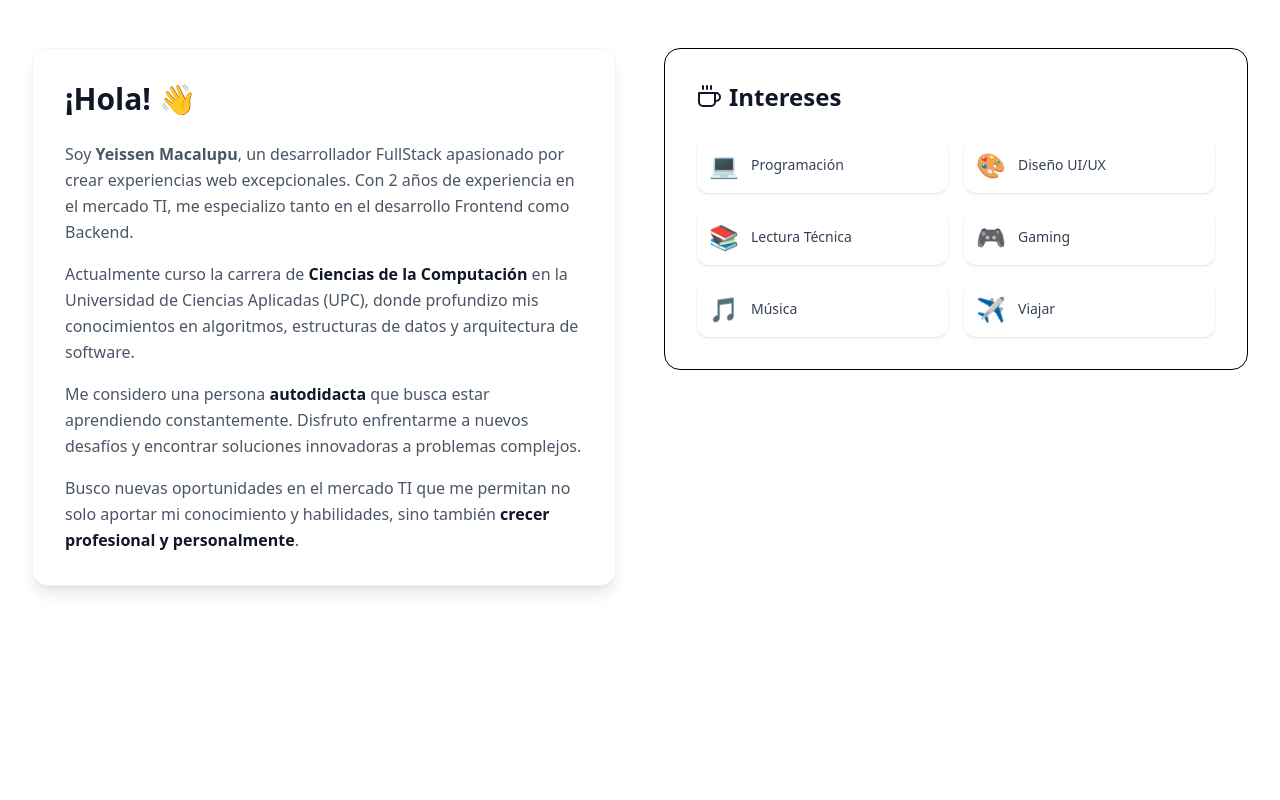
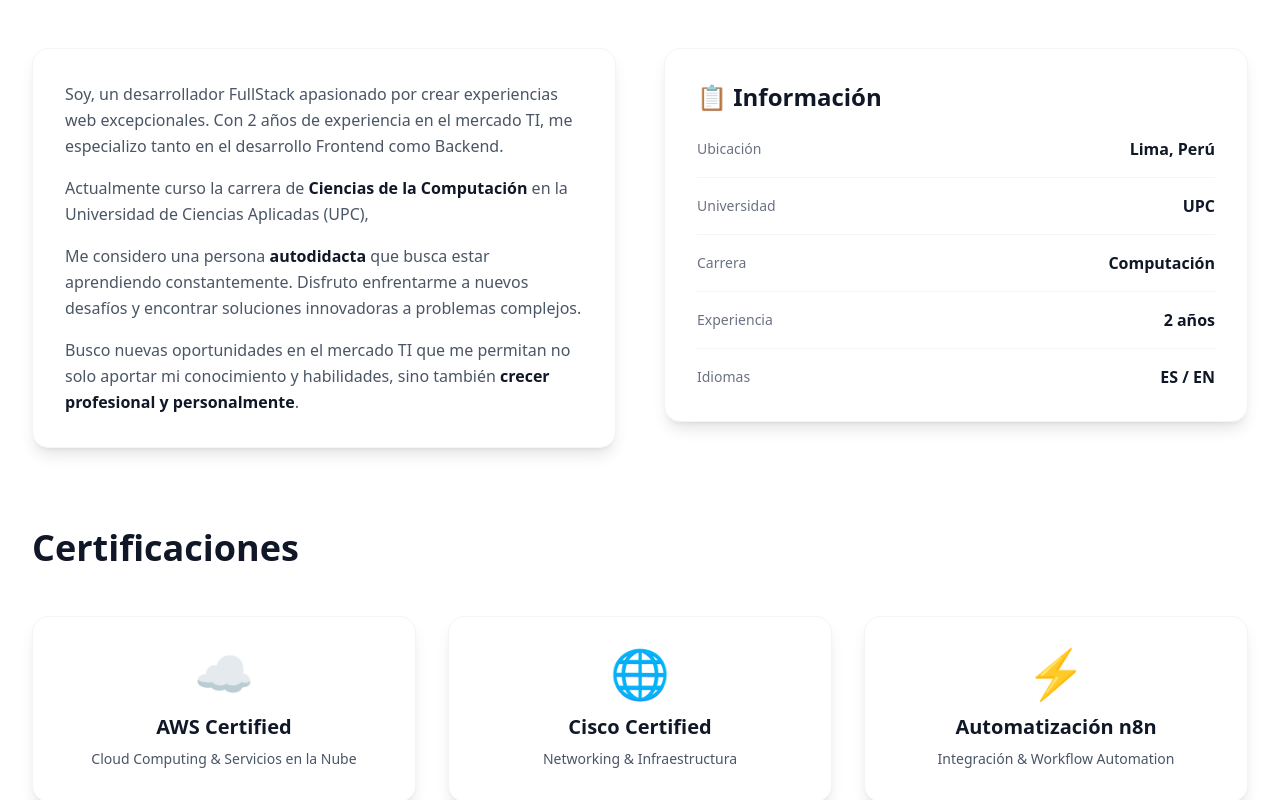
Before and after one commit to YeisonMC/mi-portafolio-v2, a React (Vite) app: page / in a window 1280 px wide. Shown: the part 1040-1840 px from the top of the page. Built offline with nearby package versions, Linux system fonts and the light colour scheme.

Commit message:
cambios en el footer para la navegacion de links

```diff
--- a/src/pages/about/About.tsx
+++ b/src/pages/about/About.tsx
@@ -1,5 +1,4 @@
 import { motion, type Variants } from "framer-motion";
-import { FiCoffee } from "react-icons/fi";
 
 const About = () => {
   // Variants consistentes con HeroSection
@@ -50,13 +49,22 @@ const About = () => {
     },
   };
 
-  const interests = [
-    { icon: "💻", name: "Programación" },
-    { icon: "🎨", name: "Diseño UI/UX" },
-    { icon: "📚", name: "Lectura Técnica" },
-    { icon: "🎮", name: "Gaming" },
-    { icon: "🎵", name: "Música" },
-    { icon: "✈️", name: "Viajar" },
+  const certifications = [
+    {
+      icon: "☁️",
+      name: "AWS Certified",
+      description: "Cloud Computing & Servicios en la Nube",
+    },
+    {
+      icon: "🌐",
+      name: "Cisco Certified",
+      description: "Networking & Infraestructura",
+    },
+    {
+      icon: "⚡",
+      name: "Automatización n8n",
+      description: "Integración & Workflow Automation",
+    },
   ];
 
   return (
@@ -96,17 +104,12 @@ const About = () => {
             className="space-y-6"
           >
             <div className="bg-white rounded-2xl p-8 shadow-lg border border-gray-100">
-              <h2 className="text-3xl font-bold mb-6 text-gray-900">
-                ¡Hola! 👋
-              </h2>
-
               <div className="space-y-4 text-gray-600 leading-relaxed">
                 <p>
-                  Soy{" "}
-                  <strong className="text-primary-600">Yeissen Macalupu</strong>
-                  , un desarrollador FullStack apasionado por crear experiencias
-                  web excepcionales. Con 2 años de experiencia en el mercado TI,
-                  me especializo tanto en el desarrollo Frontend como Backend.
+                  Soy, un desarrollador FullStack apasionado por crear
+                  experiencias web excepcionales. Con 2 años de experiencia en
+                  el mercado TI, me especializo tanto en el desarrollo Frontend
+                  como Backend.
                 </p>
 
                 <p>
@@ -114,9 +117,7 @@ const About = () => {
                   <strong className="text-gray-900 dark:text-white">
                     Ciencias de la Computación
                   </strong>{" "}
-                  en la Universidad de Ciencias Aplicadas (UPC), donde
-                  profundizo mis conocimientos en algoritmos, estructuras de
-                  datos y arquitectura de software.
+                  en la Universidad de Ciencias Aplicadas (UPC),
                 </p>
 
                 <p>
@@ -149,36 +150,93 @@ const About = () => {
             viewport={{ once: true, margin: "-50px" }}
             className="space-y-6"
           >
-            <div className="bg-gradient-to-br from-primary-50 to-accent-50 rounded-2xl p-8 border border-primary-200">
+            <div className="bg-white rounded-2xl p-8 shadow-lg border border-gray-100">
               <h3 className="text-2xl font-bold mb-6 text-gray-900 flex items-center gap-2">
-                <FiCoffee className="text-primary-600" />
-                Intereses
+                📋 Información
               </h3>
 
+              <div className="space-y-4">
+                <div className="flex justify-between items-center pb-4 border-b border-gray-100">
+                  <span className="text-sm text-gray-500 font-medium">
+                    Ubicación
+                  </span>
+                  <span className="text-gray-900 font-semibold">
+                    Lima, Perú
+                  </span>
+                </div>
+
+                <div className="flex justify-between items-center pb-4 border-b border-gray-100">
+                  <span className="text-sm text-gray-500 font-medium">
+                    Universidad
+                  </span>
+                  <span className="text-gray-900 font-semibold">UPC</span>
+                </div>
+
+                <div className="flex justify-between items-center pb-4 border-b border-gray-100">
+                  <span className="text-sm text-gray-500 font-medium">
+                    Carrera
+                  </span>
+                  <span className="text-gray-900 font-semibold">
+                    Computación
+                  </span>
+                </div>
+
+                <div className="flex justify-between items-center pb-4 border-b border-gray-100">
+                  <span className="text-sm text-gray-500 font-medium">
+                    Experiencia
+                  </span>
+                  <span className="text-gray-900 font-semibold">2 años</span>
+                </div>
+
+                <div className="flex justify-between items-center">
+                  <span className="text-sm text-gray-500 font-medium">
+                    Idiomas
+                  </span>
+                  <span className="text-gray-900 font-semibold">ES / EN</span>
+                </div>
+              </div>
+            </div>
+          </motion.div>
+        </div>
+
+        {/* Certifications Section */}
         <motion.div
           variants={containerVariants}
           initial="hidden"
           whileInView="visible"
-                viewport={{ once: true }}
-                className="grid grid-cols-2 gap-4"
+          viewport={{ once: true, margin: "-100px" }}
+          className="mt-20"
         >
-                {interests.map((interest) => (
+          {/* Section Header */}
+
+          <motion.h2
+            variants={itemVariants}
+            className="text-3xl md:text-4xl font-bold text-gray-900 mb-12"
+          >
+            Certificaciones
+          </motion.h2>
+
+          {/* Certifications Grid */}
+          <div className="grid md:grid-cols-2 lg:grid-cols-3 gap-8">
+            {certifications.map((cert, index) => (
               <motion.div
-                    key={interest.name}
                 variants={itemVariants}
-                    whileHover={{ scale: 1.05 }}
-                    className="flex items-center gap-3 p-3 bg-white dark:bg-dark-800 rounded-xl shadow-sm"
+                key={index}
+                whileHover={{ y: -8, transition: { duration: 0.2 } }}
+                className="bg-white rounded-2xl p-8 shadow-lg border border-gray-100 text-center group cursor-pointer relative overflow-hidden"
               >
-                    <span className="text-2xl">{interest.icon}</span>
-                    <span className="text-sm font-medium text-gray-700">
-                      {interest.name}
-                    </span>
+                {/* Animated top border */}
+                <div className="absolute top-0 left-0 w-full h-1 bg-gradient-to-r from-primary-500 to-accent-500 transform scale-x-0 group-hover:scale-x-100 transition-transform duration-300 origin-left" />
+
+                <div className="text-5xl mb-4">{cert.icon}</div>
+                <h3 className="text-xl font-bold text-gray-900 mb-2">
+                  {cert.name}
+                </h3>
+                <p className="text-gray-600 text-sm">{cert.description}</p>
               </motion.div>
             ))}
-              </motion.div>
           </div>
         </motion.div>
-        </div>
       </div>
     </div>
   );
```
Lines whose indentation alone changed are shown as unchanged.
